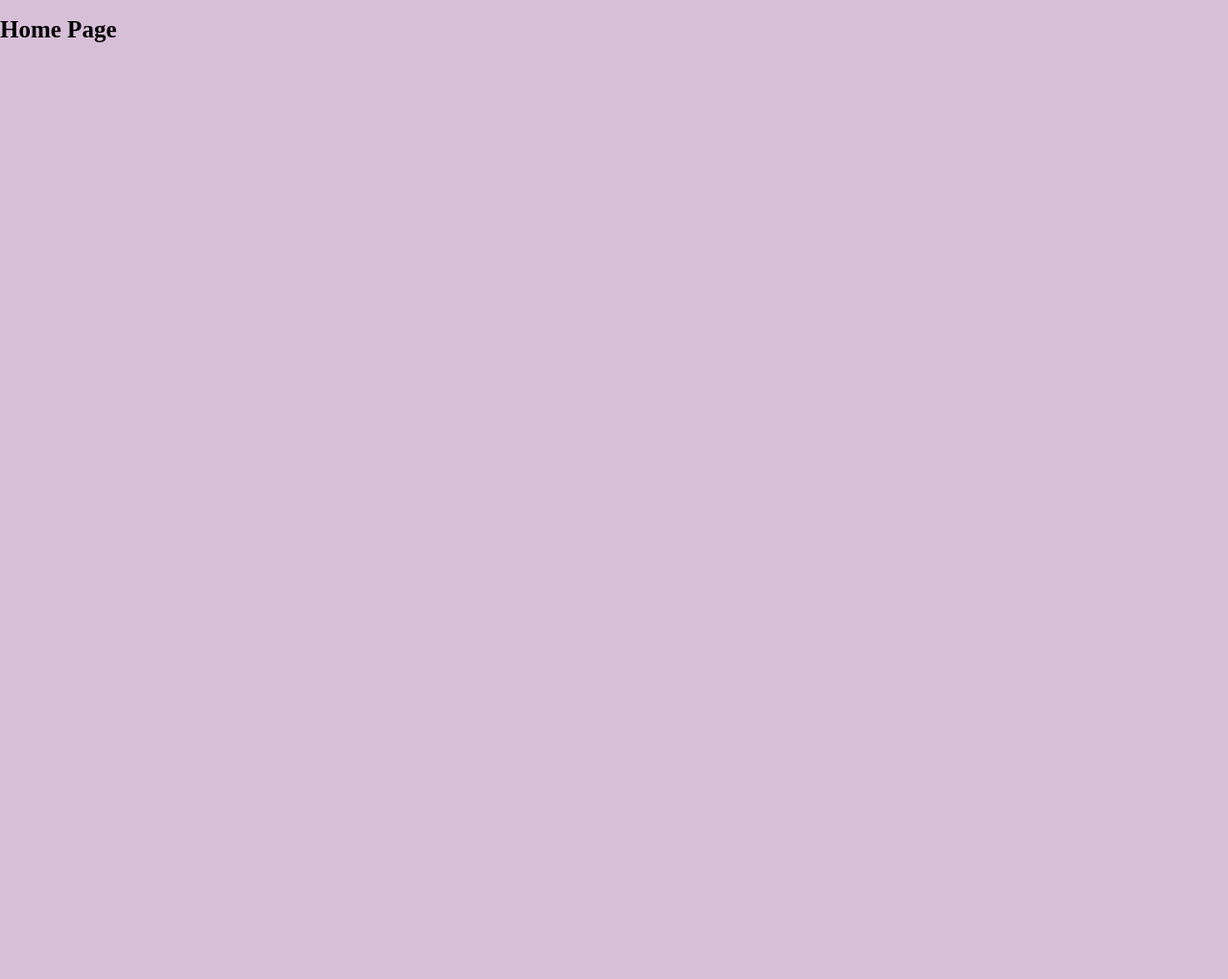
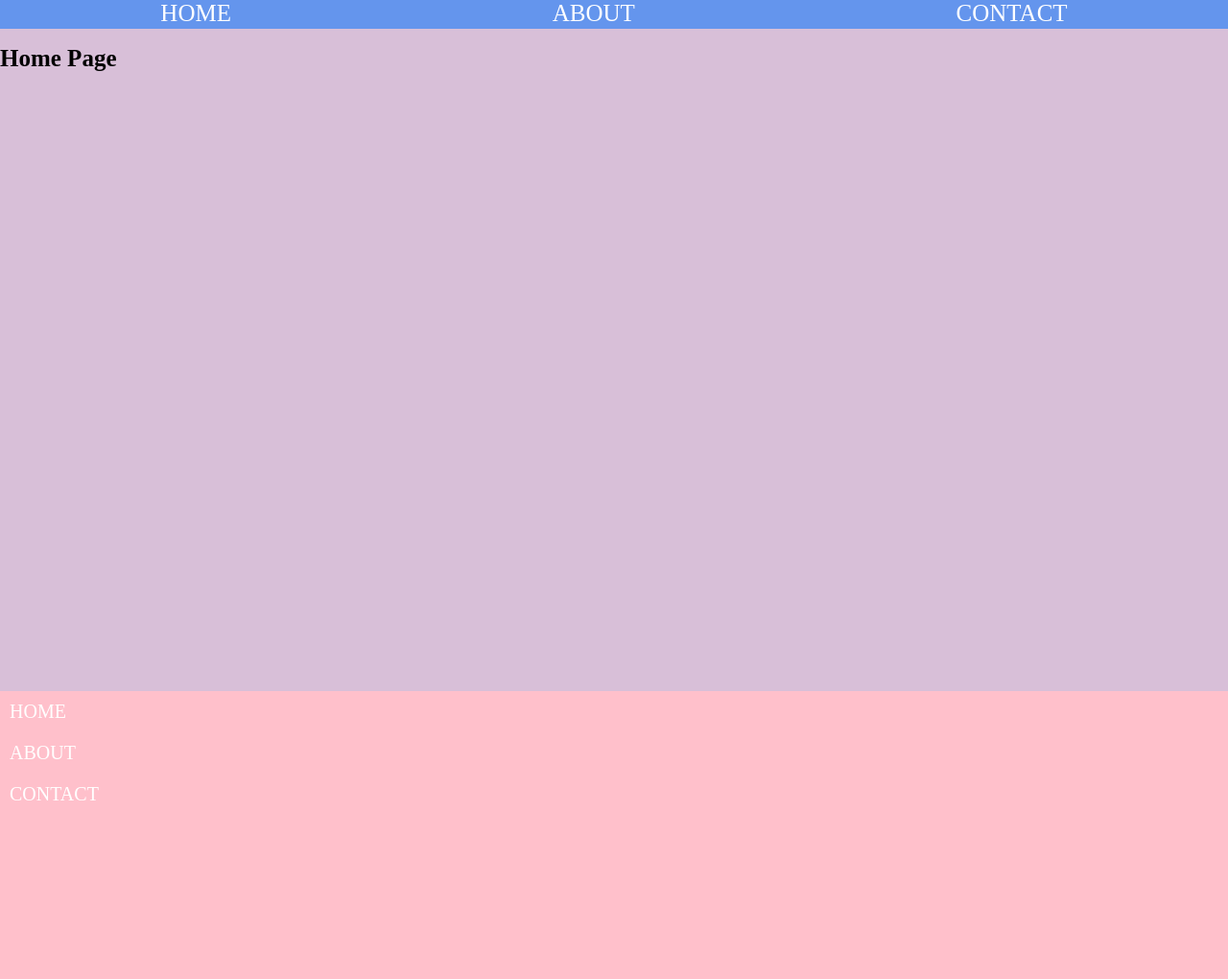
Before and after one commit to jdoherty78/demo-4, a Flask app: page / in a window 1280 px wide. Before the commit the page is almost empty. Shown: the whole page at 96% size. Before the commit the page ends 44 px from the top, so only its background shows below. Run offline with Flask 3, Linux system fonts and the light colour scheme.

Commit message:
finished feature footer 2

```diff
--- a/static/css/layout.css
+++ b/static/css/layout.css
@@ -16,3 +16,36 @@ h1{
     font-size:25px;
     text-transform:capitalize;
 }
+
+/* FEATURE NAVBAR */
+nav{
+
+    display:flex;
+    justify-content:space-around;
+    background-color:cornflowerblue;
+    color:white;
+    height:30px;
+}
+nav a{
+    color:white;
+    font-size:25px;
+    text-transform:uppercase;
+}
+
+/* FEATURE FOOTER 2 */
+footer{
+    background-color:pink;
+
+    height:300px;
+    width:100%;
+    position:absolute;
+    top:90%;
+    display:flex;
+    flex-direction:column;
+}
+footer a{
+    color:white;
+    text-transform:uppercase;
+    font-size:20px;
+    margin:10px;
+}
--- a/templates/layout.html
+++ b/templates/layout.html
@@ -10,6 +10,18 @@
     <body>
         {% block base %}
 
+<nav>
+ <a href="/home">home</a>
+ <a href="/about">about</a>
+ <a href="/contact">contact</a>
+</nav>
+
+<footer>
+ <a href="/home">home</a>
+ <a href="/about">about</a>
+ <a href="/contact">contact</a>
+</footer>
+
 
         {% endblock base %}
 
```
Also changed, not shown: README.md.
